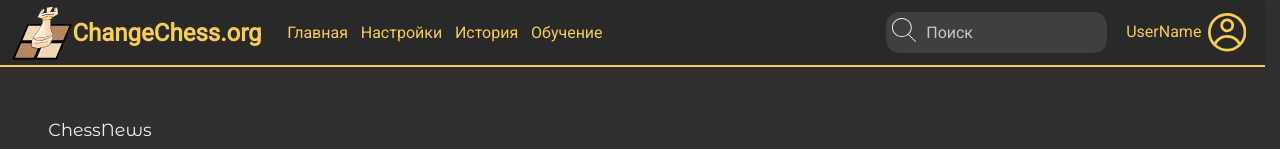
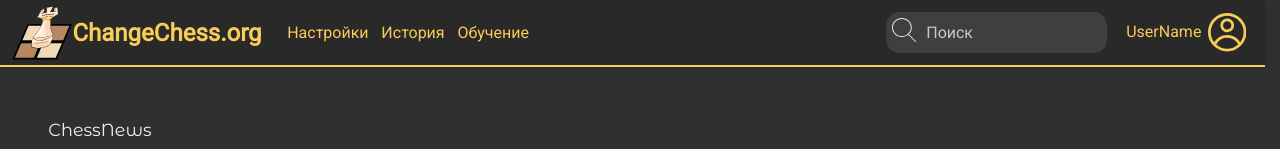
Before and after one commit to AHAPXICT/ChessSite, a React (Vite) app: page / in a window 1280 px wide. Shown: the top 149 px of the page. Built offline with nearby package versions, Linux system fonts and the light colour scheme.

Commit message:
another commit

```diff
--- a/src/components/Header.css
+++ b/src/components/Header.css
@@ -36,6 +36,11 @@ header > div {
 .nav-list a {
   padding: var(--margin-list-items);
 }
+
+.menu-main-ref {
+  display: none;
+}
+
 
 .right-header > * {
   margin: var(--margin-list-items);
@@ -155,10 +160,6 @@ header > div {
     flex-direction: column;
     gap: 1rem;
   }
-  .menu-main-ref {
-    display: none;
-  }
-
   .burger-btn {
     display: block;
   }
--- a/src/components/Header.jsx
+++ b/src/components/Header.jsx
@@ -36,7 +36,7 @@ function Nav() {
 	return (
 		<nav className="nav-menu">
 			<ul className="nav-list">
-				<li className="menu-main-ref"><a  href="../../ChessSite/index.html">Главная</a></li>
+				<li><a className="menu-main-ref"  href="../../ChessSite/index.html">Главная</a></li>
 				<li><a href="../../ChessSite/settings.html">Настройки</a></li>
 				<li><a href="../../ChessSite/history.html">История</a></li>
 				<li><a href="../../ChessSite/learn.html">Обучение</a></li>
```
Also changed, not shown: 9 other files (tests, documents, lock files or other folders).
